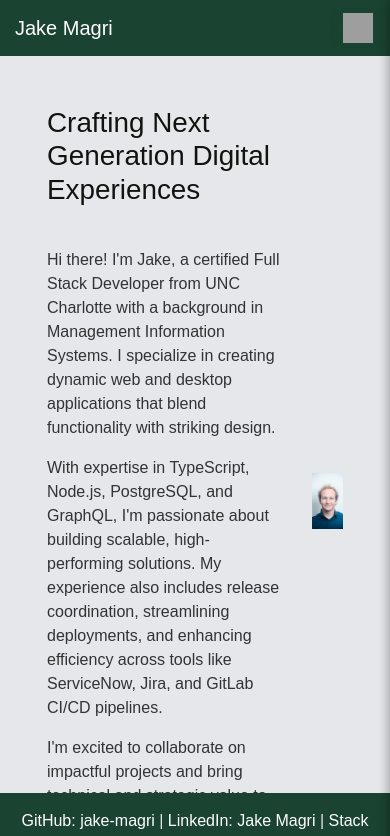
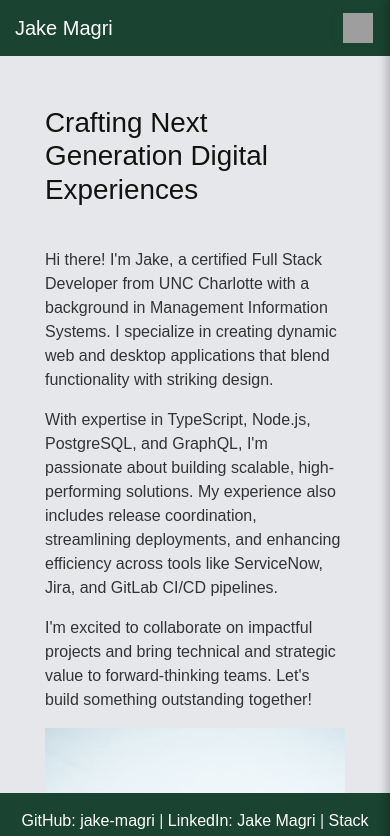
Before and after one commit to jake-magri/React-Portfolio, a Next.js app: page / in a window 390 px wide. Shown: the top 836 px of the page. Built offline with nearby package versions, Linux system fonts and the light colour scheme; grey boxes are pictures that could not be loaded.

Commit message:
revamped styled on mobile to be more responsive and provide a smooth ux

```diff
--- a/src/components/AboutMe.module.css
+++ b/src/components/AboutMe.module.css
@@ -17,9 +17,18 @@
 
   .about-cards {
     display: flex;
-    justify-content: center;
+    flex-direction: row;
+    justify-content: flex-start;
     align-items: center;
   }
+
+  /* Stack cards vertically on smaller screens */
+@media (max-width: 768px) {
+    .about-cards {
+      flex-direction: column; /* Stack cards vertically */
+    }
+  }
+
 
   .about-text-card,
   .outer-image-card {
@@ -28,7 +37,8 @@
 
   .about-image {
     max-height: 500px;
-    width: auto;
+    max-width: 300px;
+    min-width: 200px;
   }
 
   .inner-image-box {
--- a/src/components/Blog-Page/BlogPost.js
+++ b/src/components/Blog-Page/BlogPost.js
@@ -8,7 +8,7 @@ export default function BlogPost({ post }) {
   const { title, image, content, affiliateLink } = post;
 
   return (
-    <div className="flex flex-col justify-center max-w-3xl mx-auto px-4 space-y-8 mt-8 sm:mt-12 md:mt-16 lg:mt-20 mx-4 sm:mx-6">
+    <div className="flex flex-col justify-center max-w-3xl mx-auto px-4 space-y-8 mt-8 sm:mt-12 md:mt-16 lg:mt-20 mx-4 sm:mx-6 mb-18">
       <h1 className="text-3xl font-bold text-gray-800">{title}</h1>
 
       {/* Image container */}
--- a/src/components/header/NavTabs.js
+++ b/src/components/header/NavTabs.js
@@ -80,6 +80,7 @@ const NavTabs = () => {
           <li className="nav-item">
             <Link
               className={`nav-link ${router.pathname === '/' ? 'active' : ''}`}
+              onClick={isMobile ? toggleMenu : null} // Toggle menu only on mobile
               href="/"
             >
               About
@@ -88,6 +89,7 @@ const NavTabs = () => {
           <li className="nav-item">
             <Link
               className={`nav-link ${router.pathname === '/resume' ? 'active' : ''}`}
+              onClick={isMobile ? toggleMenu : null} // Toggle menu only on mobile
               href="/resume"
             >
               Experience
@@ -96,6 +98,7 @@ const NavTabs = () => {
           <li className="nav-item">
             <Link
               className={`nav-link ${router.pathname === '/portfolio' ? 'active' : ''}`}
+              onClick={isMobile ? toggleMenu : null} // Toggle menu only on mobile
               href="/portfolio"
             >
               Portfolio
@@ -104,6 +107,7 @@ const NavTabs = () => {
           <li className="nav-item">
             <Link
               className={`nav-link ${router.pathname === '/blogs' ? 'active' : ''}`}
+              onClick={isMobile ? toggleMenu : null} // Toggle menu only on mobile
               href="/blogs"
             >
               Blogs
@@ -112,6 +116,7 @@ const NavTabs = () => {
           <li className="nav-item">
             <Link
               className={`nav-link ${router.pathname === '/resources' ? 'active' : ''}`}
+              onClick={isMobile ? toggleMenu : null} // Toggle menu only on mobile
               href="/resources"
             >
               Resources
@@ -120,6 +125,7 @@ const NavTabs = () => {
           <li className="nav-item">
             <Link
               className={`nav-link ${router.pathname === '/contact' ? 'active' : ''}`}
+              onClick={isMobile ? toggleMenu : null} // Toggle menu only on mobile
               href="/contact"
             >
               Contact
```
Also changed, not shown: public/robots.txt, 1 other file (tests, documents, lock files or other folders).
